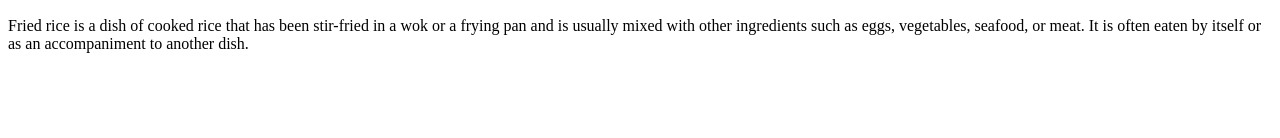
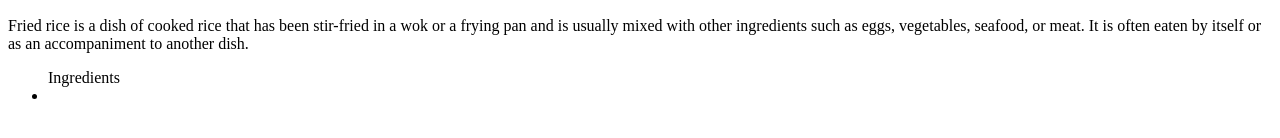
Before and after one commit to benbnli/odin-recipes, a plain HTML site: page recipes/fried-rice.html in a window 1280 px wide. Shown: the part 426-564 px from the top of the page. Drawn offline with Linux system fonts and the light colour scheme.

Commit message:
Modified fried-rice.html

```diff
--- a/recipes/fried-rice.html
+++ b/recipes/fried-rice.html
@@ -11,6 +11,8 @@
     <img src="https://www.simplyrecipes.com/thmb/t0PHmOn0M5y1qBdcHvbDWs182Kc=/1780x1335/smart/filters:no_upscale()/__opt__aboutcom__coeus__resources__content_migration__simply_recipes__uploads__2017__12__2017-12-Chicken-Fried-Rice-2-15ac7014b47b40a1a7c7e20a638f4295.jpg" alt="Fried Rice">
     <h3>Description</h3>
     <p>Fried rice is a dish of cooked rice that has been stir-fried in a wok or a frying pan and is usually mixed with other ingredients such as eggs, vegetables, seafood, or meat. It is often eaten by itself or as an accompaniment to another dish. </p>
-
+    <ul>Ingredients
+        <li></li>
+    </ul>
 </body>
 </html>
```
